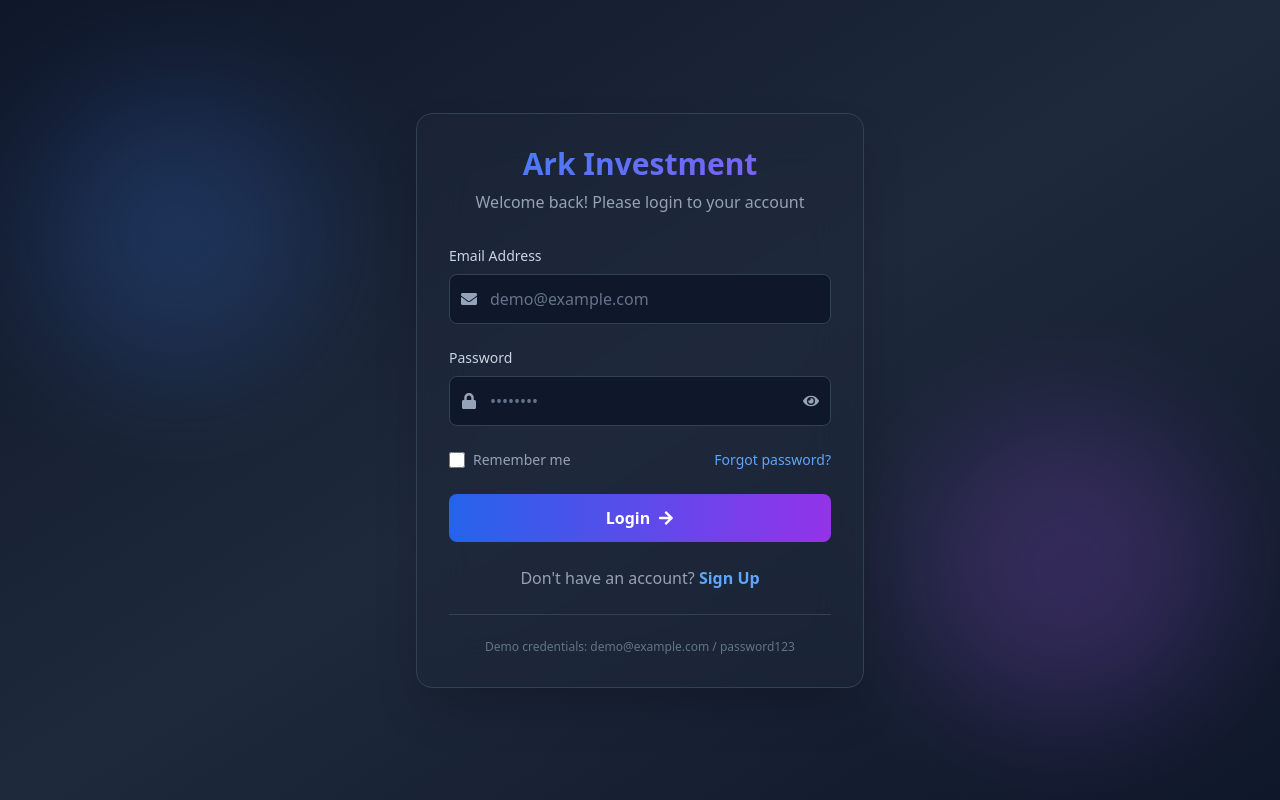
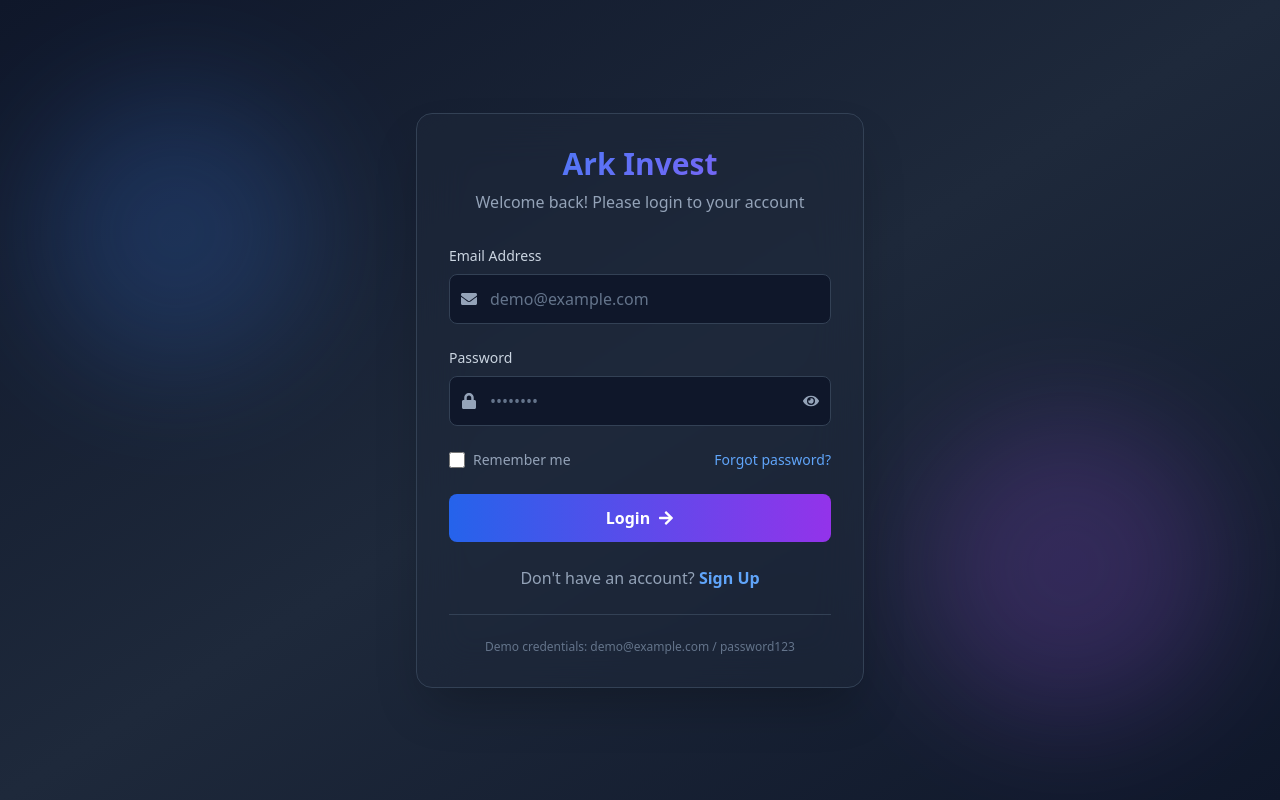
Before and after one commit to spectrasourcecodes/url-ark-client-oficail, a React (Vite) app: page /login in a window 1280 px wide. Built offline with nearby package versions, Linux system fonts and the light colour scheme; no server answers.

Commit message:
Update mockData.js

```diff
--- a/src/data/mockData.js
+++ b/src/data/mockData.js
@@ -1,7 +1,7 @@
-export const SITE_NAME = "Ark Investment";
+export const SITE_NAME = "Ark Invest";
 export const ADMIN_EMAIL = "support@ark.com";
 export const ADMIN_WHATSAPP = "+856484639";
-export const ADMIN_TELEGRAM = "#";
+export const ADMIN_TELEGRAM = "https://t.me/ArkInvestSupportTearm";
 
 export const mockUser = {
   id: "USR8781",
```
